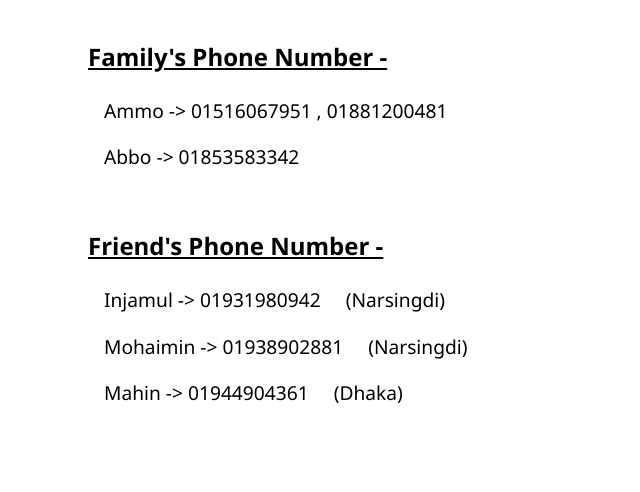
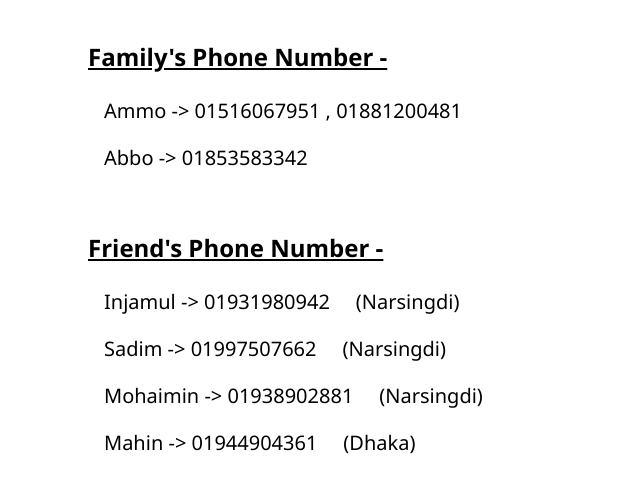
Before and after one commit to seddike-tanvir/seddiketanvir.com, a website: page mini/ec/index.html in a window 1280 px wide. Shown: the whole page, without its empty margins (0-640 px from the left). Drawn offline with Linux system fonts and the light colour scheme.

Commit message:
Commited by SM

```diff
--- a/mini/ec/index.html
+++ b/mini/ec/index.html
@@ -17,6 +17,7 @@
         <div class="card">
             <p class="l_h">Friend's Phone Number -</p>
             <p class="l_li">Injamul ->  01931980942 &nbsp;&nbsp;&nbsp; (Narsingdi)</p>
+            <p class="l_li">Sadim ->  01997507662 &nbsp;&nbsp;&nbsp; (Narsingdi)</p>
             <p class="l_li">Mohaimin ->  01938902881 &nbsp;&nbsp;&nbsp; (Narsingdi)</p>
             <p class="l_li">Mahin ->  01944904361 &nbsp;&nbsp;&nbsp; (Dhaka)</p>
         </div>
--- a/mini/ec/style.css
+++ b/mini/ec/style.css
@@ -16,7 +16,7 @@
     font-weight: 600;
 }
 .l_li{
-    font-size: 1.2rem;
+    font-size: 1.25rem;
     text-decoration: none;
     font-weight: 400;
     margin-left: 1rem;
```
